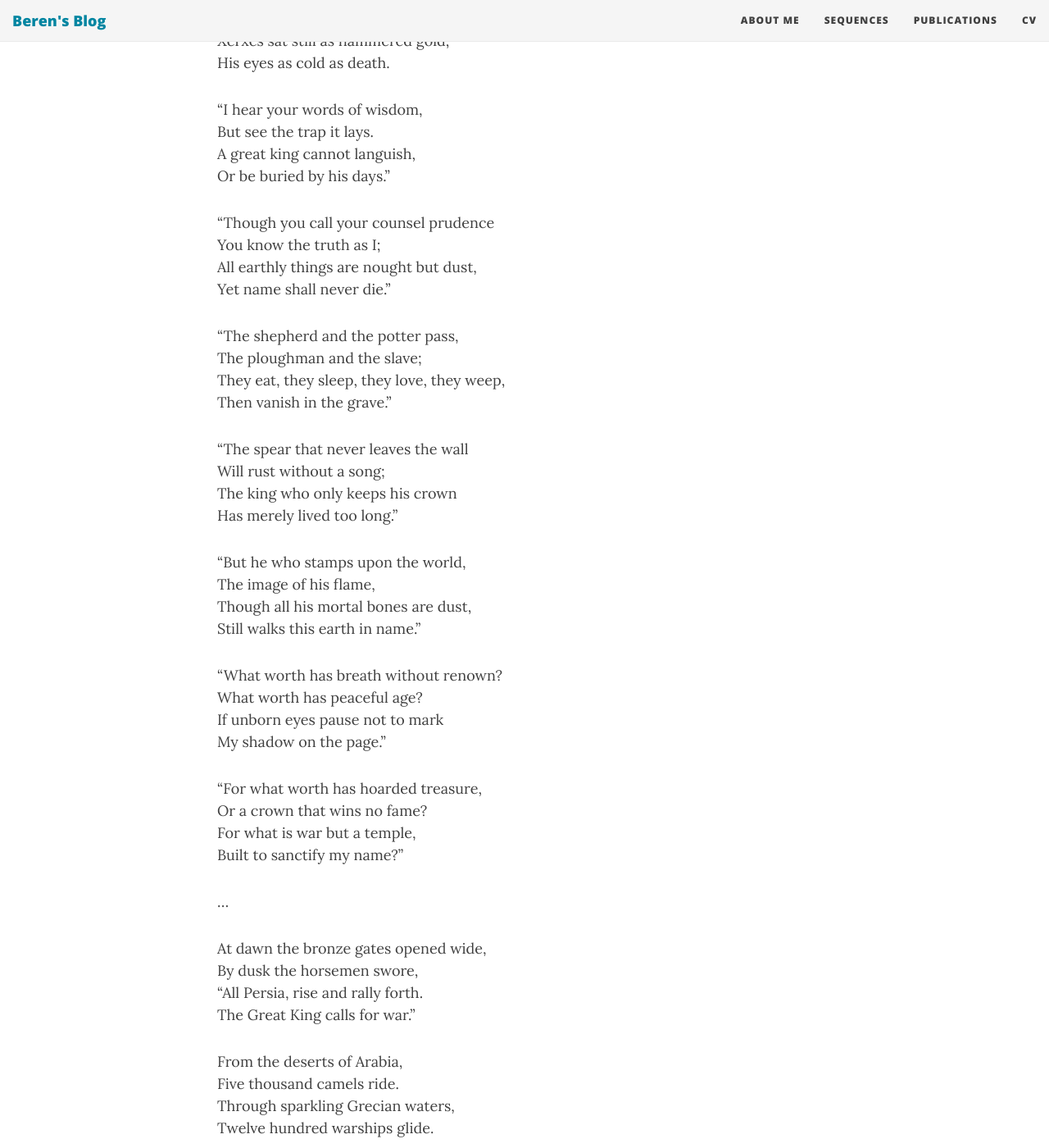
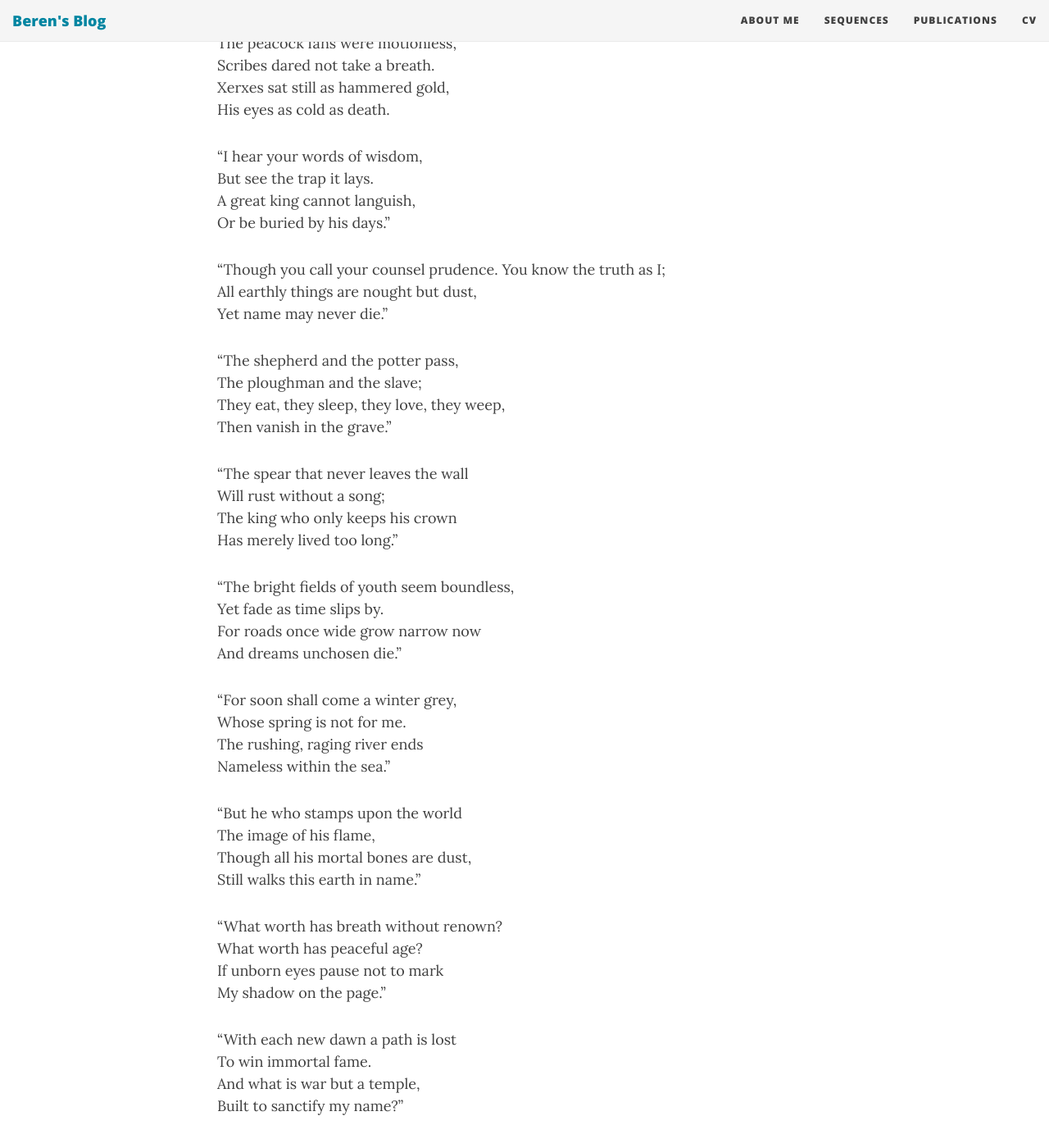
Before and after one commit to BerenMillidge/BerenMillidge.github.io, a Jekyll site: the page built from _posts/2026-05-31-Thermopylae.md, in a window 1280 px wide and 1400 px high, scrolled down 1639 px. Shown: the whole window at 82% size. Built offline with Jekyll 4.4.1, drawn with Linux system fonts in a browser that asks for light colours; nearby versions of some CDN libraries.

Commit message:
Update 2026-05-31-Thermopylae.md

```diff
--- a/_posts/2026-05-31-Thermopylae.md
+++ b/_posts/2026-05-31-Thermopylae.md
@@ -19,6 +19,8 @@ Always aflame for glory,
 And always bored with peace,
 Drenched in the blood of Egypt,
 He turns his gaze to Greece.
+
+…
 
 Before the winged lions stood
 Proud Magi, grave with age,
@@ -55,10 +57,10 @@ But see the trap it lays.
 A great king cannot languish,
 Or be buried by his days."
 
-"Though you call your counsel prudence
+“Though you call your counsel prudence.
 You know the truth as I;
 All earthly things are nought but dust,
-Yet name shall never die.”
+Yet name may never die.”
 
 “The shepherd and the potter pass,
 The ploughman and the slave;
@@ -68,9 +70,19 @@ Then vanish in the grave.”
 “The spear that never leaves the wall
 Will rust without a song;
 The king who only keeps his crown
-Has merely lived too long."
+Has merely lived too long.”
 
-“But he who stamps upon the world,
+“The bright fields of youth seem boundless,
+Yet fade as time slips by.
+For roads once wide grow narrow now
+And dreams unchosen die.”
+
+“For soon shall come a winter grey,
+Whose spring is not for me.
+The rushing, raging river ends
+Nameless within the sea.”
+
+“But he who stamps upon the world
 The image of his flame,
 Though all his mortal bones are dust,
 Still walks this earth in name.”
@@ -80,10 +92,10 @@ What worth has peaceful age?
 If unborn eyes pause not to mark
 My shadow on the page.”
 
-"For what worth has hoarded treasure,
-Or a crown that wins no fame?
-For what is war but a temple,
-Built to sanctify my name?"
+“With each new dawn a path is lost
+To win immortal fame.
+And what is war but a temple,
+Built to sanctify my name?”
 
 …
 
```
